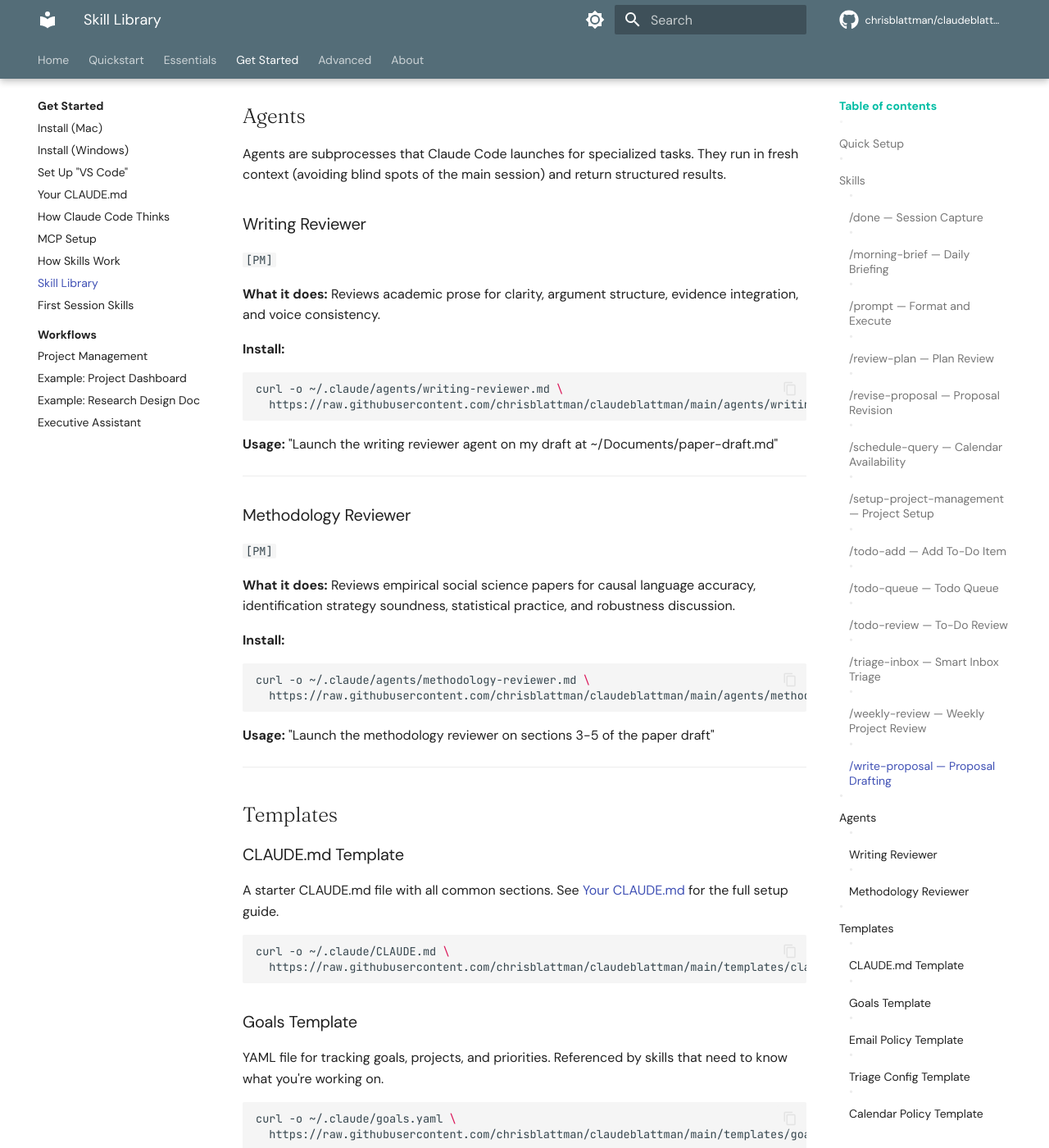
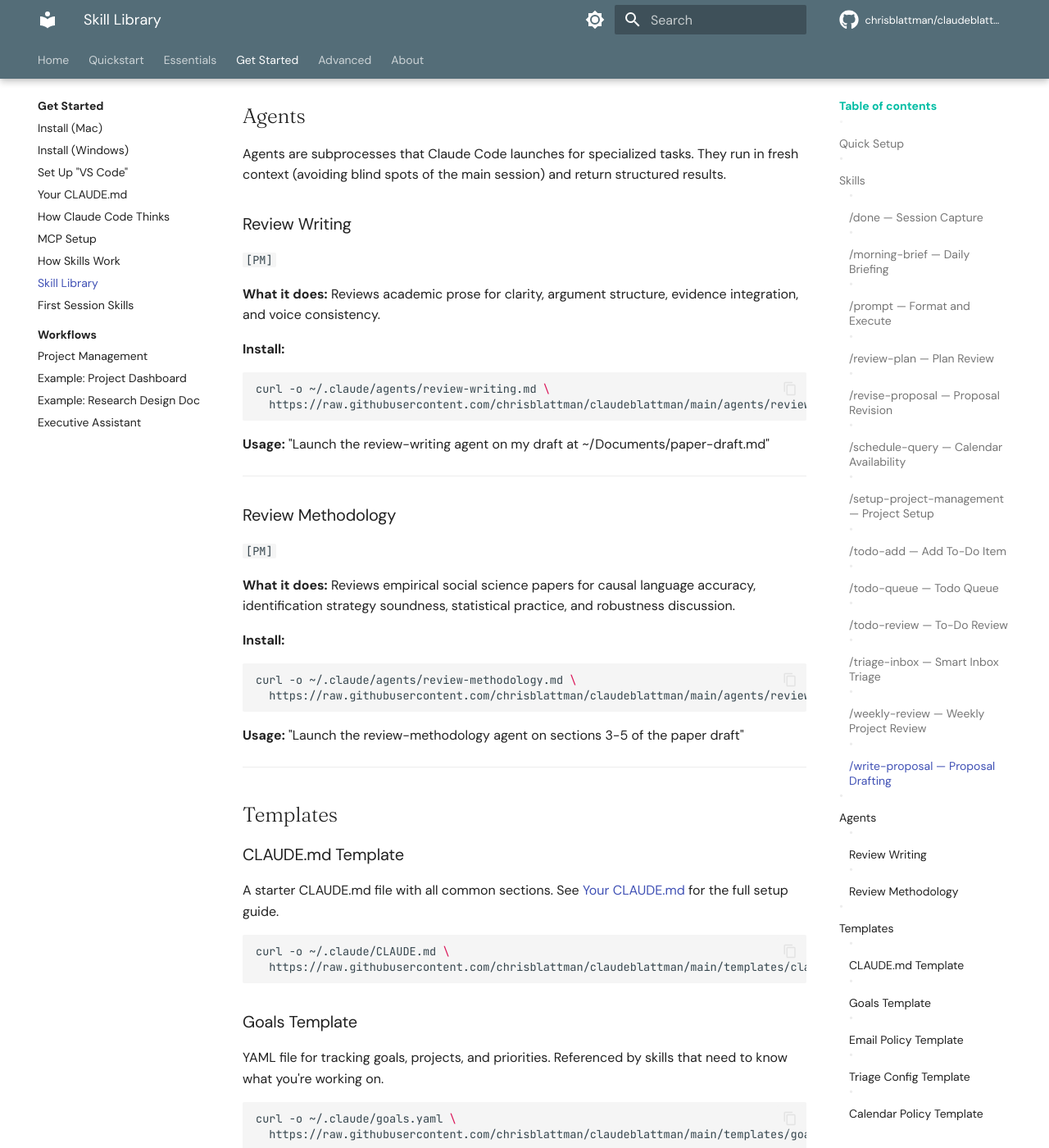
Before and after one commit to XiongfeiLi6/claudeblattman, an MkDocs documentation site: the page built from docs/setup/skill-reference.md, in a window 1280 px wide and 1400 px high, scrolled down 8899 px. Shown: the whole window at 82% size. Built offline with MkDocs 1.6.1 and Material for MkDocs 9.7.7, drawn with Linux system fonts in a browser that asks for light colours; comment, search, counter and statistics services are not loaded.

Commit message:
Rename reviewer agents and update skill references for noun-first convention
Agents: methodology-reviewer → review-methodology, writing-reviewer → review-writing
Updates cross-references in skill-reference, project-management, agents-vs-skills guide.

Co-Authored-By: Claude Opus 4.6 <noreply@anthropic.com>

````diff
--- a/docs/setup/skill-reference.md
+++ b/docs/setup/skill-reference.md
@@ -375,33 +375,33 @@ curl -o ~/.claude/commands/write-proposal.md \
 
 Agents are subprocesses that Claude Code launches for specialized tasks. They run in fresh context (avoiding blind spots of the main session) and return structured results.
 
-### Writing Reviewer
+### Review Writing
 `[PM]`
 
 **What it does:** Reviews academic prose for clarity, argument structure, evidence integration, and voice consistency.
 
 **Install:**
 ```bash
-curl -o ~/.claude/agents/writing-reviewer.md \
-  https://raw.githubusercontent.com/chrisblattman/claudeblattman/main/agents/writing-reviewer.md
+curl -o ~/.claude/agents/review-writing.md \
+  https://raw.githubusercontent.com/chrisblattman/claudeblattman/main/agents/review-writing.md
 ```
 
-**Usage:** "Launch the writing reviewer agent on my draft at ~/Documents/paper-draft.md"
+**Usage:** "Launch the review-writing agent on my draft at ~/Documents/paper-draft.md"
 
 ---
 
-### Methodology Reviewer
+### Review Methodology
 `[PM]`
 
 **What it does:** Reviews empirical social science papers for causal language accuracy, identification strategy soundness, statistical practice, and robustness discussion.
 
 **Install:**
 ```bash
-curl -o ~/.claude/agents/methodology-reviewer.md \
-  https://raw.githubusercontent.com/chrisblattman/claudeblattman/main/agents/methodology-reviewer.md
+curl -o ~/.claude/agents/review-methodology.md \
+  https://raw.githubusercontent.com/chrisblattman/claudeblattman/main/agents/review-methodology.md
 ```
 
-**Usage:** "Launch the methodology reviewer on sections 3-5 of the paper draft"
+**Usage:** "Launch the review-methodology agent on sections 3-5 of the paper draft"
 
 ---
 
--- a/docs/workflows/project-management.md
+++ b/docs/workflows/project-management.md
@@ -232,5 +232,5 @@ All skills referenced above are available for download:
 | `/weekly-review` | Multi-source weekly synthesis | [Details](../setup/skill-reference.md#weekly-review-weekly-project-review) |
 | `/write-proposal` | Draft proposals from project context | [Details](../setup/skill-reference.md#write-proposal-proposal-drafting) |
 | `/revise-proposal` | Apply feedback to drafts | [Details](../setup/skill-reference.md#revise-proposal-proposal-revision) |
-| Writing Reviewer | Academic prose QA (agent) | [Details](../setup/skill-reference.md#writing-reviewer) |
-| Methodology Reviewer | Empirical methods QA (agent) | [Details](../setup/skill-reference.md#methodology-reviewer) |
+| Writing Reviewer | Academic prose QA (agent) | [Details](../setup/skill-reference.md#review-writing) |
+| Methodology Reviewer | Empirical methods QA (agent) | [Details](../setup/skill-reference.md#review-methodology) |
````
Also changed, not shown: docs/downloads/agents-vs-skills-guide.md (+6 -6 lines), docs/downloads/collected-tips-log.md (+2 -2 lines), skills/README.md (+2 -2 lines), agents/review-methodology.md (renamed from agents/methodology-reviewer.md), agents/review-writing.md (renamed from agents/writing-reviewer.md).
